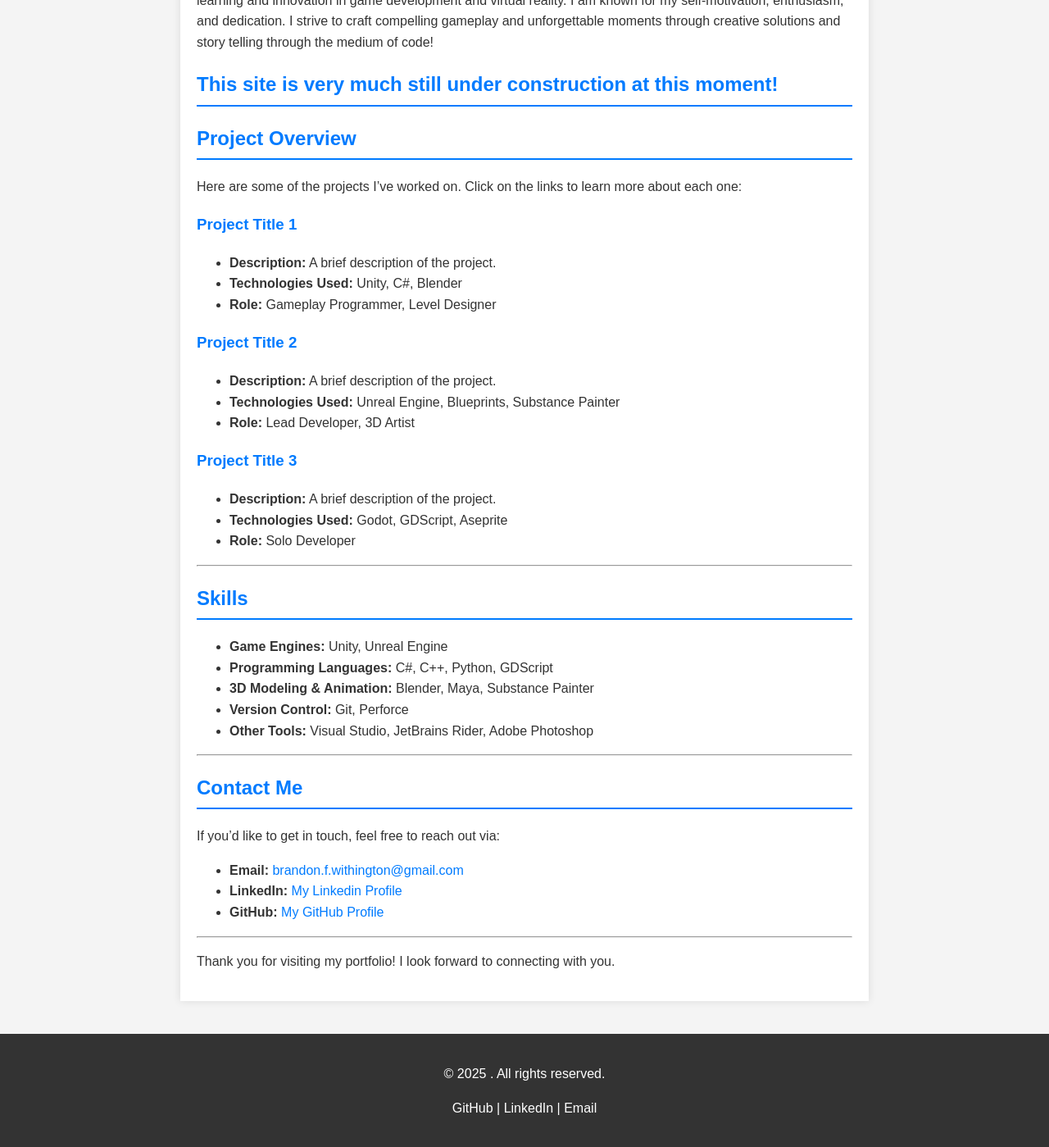
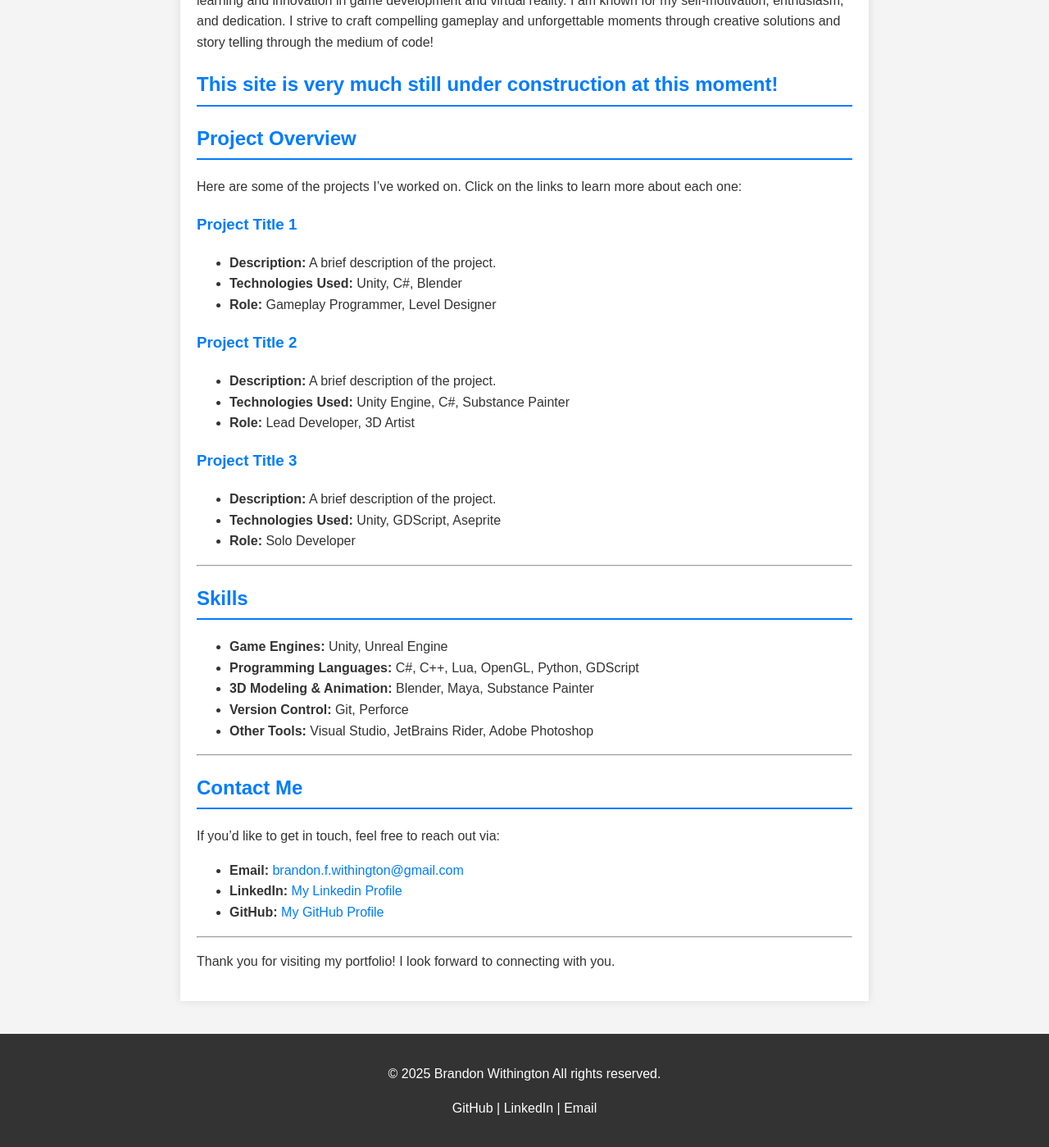
Before and after one commit to BrandonW24/BrandonW24.github.io, a Jekyll site: the page built from index.md, in a window 1280 px wide and 1400 px high, scrolled down 364 px. Shown: the whole window at 82% size. Built offline with Jekyll 4.4.1, drawn with Linux system fonts in a browser that asks for light colours.

Commit message:
Last update for the night, cleaning up somethings.

```diff
--- a/_includes/footer.html
+++ b/_includes/footer.html
@@ -1,5 +1,5 @@
 <footer>
-    <p>&copy; {{ site.time | date: '%Y' }} {{ default: "Brandon Withington" }}. All rights reserved.</p>
+    <p>&copy; {{ site.time | date: '%Y' }} Brandon Withington All rights reserved.</p>
     <p>
         <a href="https://github.com/BrandonW24">GitHub</a> |
         <a href="https://www.linkedin.com/in/brandon-withington/">LinkedIn</a> |
--- a/index.md
+++ b/index.md
@@ -22,12 +22,12 @@ Here are some of the projects I've worked on. Click on the links to learn more a
 
 ### [Project Title 2]({{ site.baseurl }}/projects/project2)
 - **Description:** A brief description of the project.
-- **Technologies Used:** Unreal Engine, Blueprints, Substance Painter
+- **Technologies Used:** Unity Engine, C#, Substance Painter
 - **Role:** Lead Developer, 3D Artist
 
 ### [Project Title 3]({{ site.baseurl }}/projects/project3)
 - **Description:** A brief description of the project.
-- **Technologies Used:** Godot, GDScript, Aseprite
+- **Technologies Used:** Unity, GDScript, Aseprite
 - **Role:** Solo Developer
 
 ---
@@ -35,7 +35,7 @@ Here are some of the projects I've worked on. Click on the links to learn more a
 ## Skills
 
 - **Game Engines:** Unity, Unreal Engine
-- **Programming Languages:** C#, C++, Python, GDScript
+- **Programming Languages:** C#, C++, Lua, OpenGL, Python, GDScript
 - **3D Modeling & Animation:** Blender, Maya, Substance Painter
 - **Version Control:** Git, Perforce
 - **Other Tools:** Visual Studio, JetBrains Rider, Adobe Photoshop
```
Also changed, not shown: _pages/projects.md (+4 -0 lines).
